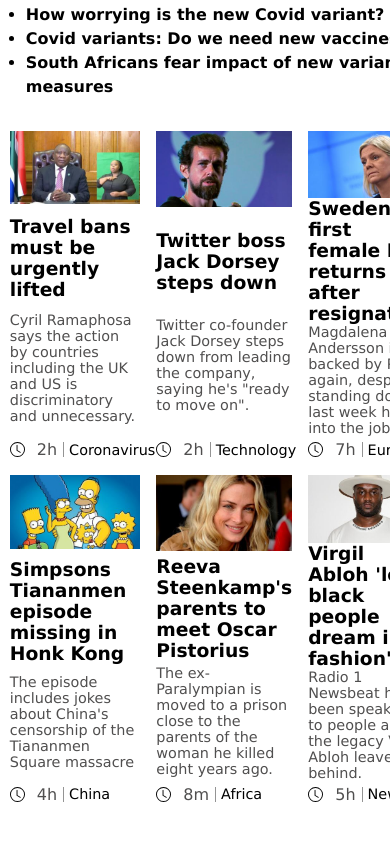
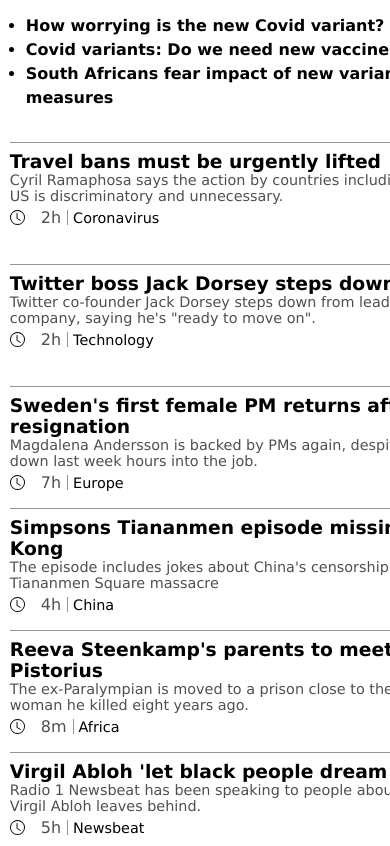
Before and after one commit to chrisnotthere/bbcnews-clone, a plain HTML site: page index.html in a window 390 px wide. Shown: the part 598-1444 px from the top of the page. Drawn offline with Linux system fonts and the light colour scheme.

Commit message:
main-content fully responsive

```diff
--- a/index.html
+++ b/index.html
@@ -115,7 +115,7 @@
                 </article>
 
                 <section class="main-grid">
-                    <article>
+                    <article class="m1">
                         <img class="main1 main-grid-pic" src="/images/article1.jpg" alt="Cyril Ramaphosa">
                         <h3>Travel bans must be urgently lifted</h3>
                         <p>Cyril Ramaphosa says the action by countries including the UK and US is discriminatory and unnecessary.</p>
@@ -124,8 +124,8 @@
                             <span>2h</span><p>Coronavirus</p>
                         </div>
                     </article>
-                    <article>
-                        <img class="main2 main-grid-pic" src="/images/article2.jpg" alt="Cyril Ramaphosa">
+                    <article class="m2">
+                        <img class="main2 main-grid-pic" src="/images/article2.jpg" alt="Jack Dorsey">
                         <h3>Twitter boss Jack Dorsey steps down</h3>
                         <p>Twitter co-founder Jack Dorsey steps down from leading the company, saying he's "ready to move on".</p>
                         <div class="article-foot">
@@ -133,8 +133,8 @@
                             <span>2h</span><p>Technology</p>
                         </div>
                     </article>
-                    <article>
-                        <img class="main3 main-grid-pic" src="/images/article3.jpg" alt="Cyril Ramaphosa">
+                    <article class="m3">
+                        <img class="main3 main-grid-pic" src="/images/article3.jpg" alt="Sweden PM">
                         <h3>Sweden's first female PM returns after resignation</h3>
                         <p>Magdalena Andersson is backed by PMs again, despite standing down last week hours into the job.</p>
                         <div class="article-foot">
@@ -142,29 +142,29 @@
                             <span>7h</span><p>Europe</p>
                         </div>
                     </article>
-                    <article>
-                        <img class="main4 main-grid-pic" src="/images/article4.jpg" alt="Cyril Ramaphosa">
+                    <article class="m4">
+                        <img class="main4 main-grid-pic" src="/images/article4.jpg" alt="The Simpsons">
                         <h3>Simpsons Tiananmen episode missing in Honk Kong</h3>
-                        <p>The episode includes jokes about China's censorship of the Tiananmen Square massacre</p>
-                        <div class="article-foot">
+                        <p class="main4">The episode includes jokes about China's censorship of the Tiananmen Square massacre</p>
+                        <div class="main4 article-foot">
                             <img src="/images/clock.svg" alt="clock">
                             <span>4h</span><p>China</p>
                         </div>
                     </article>
-                    <article>
-                        <img class="main5 main-grid-pic" src="/images/article5.jpg" alt="Cyril Ramaphosa">
+                    <article class="m5">
+                        <img class="main5 main-grid-pic" src="/images/article5.jpg" alt="Reeva Steenkamp">
                         <h3>Reeva Steenkamp's parents to meet Oscar Pistorius</h3>
-                        <p>The ex-Paralympian is moved to a prison close to the parents of the woman he killed eight years ago.</p>
-                        <div class="article-foot">
+                        <p class="main5">The ex-Paralympian is moved to a prison close to the parents of the woman he killed eight years ago.</p>
+                        <div class="main5 article-foot">
                             <img src="/images/clock.svg" alt="clock">
                             <span>8m</span><p>Africa</p>
                         </div>
                     </article>
-                    <article>
-                        <img class="main6 main-grid-pic" src="/images/article6.jpg" alt="Cyril Ramaphosa">
+                    <article class="m6">
+                        <img class="main6 main-grid-pic" src="/images/article6.jpg" alt="Virgil Abloh">
                         <h3>Virgil Abloh 'let black people dream in fashion'</h3>
-                        <p>Radio 1 Newsbeat has been speaking to people about the legacy Virgil Abloh leaves behind.</p>
-                        <div class="article-foot">
+                        <p class="main6">Radio 1 Newsbeat has been speaking to people about the legacy Virgil Abloh leaves behind.</p>
+                        <div class="main6 article-foot">
                             <img src="/images/clock.svg" alt="clock">
                             <span>5h</span><p>Newsbeat</p>
                         </div>
--- a/sass/_main-content.sass
+++ b/sass/_main-content.sass
@@ -15,7 +15,6 @@
       width: 1008px
     @media screen and (max-width:1007px)
       width: 95%
-
 
   .main
     display: flex
@@ -73,70 +72,123 @@
             color: $link-blue
             text-decoration: underline
 
-
-
     .main-grid
       display: grid
       grid-template-columns: 1fr 1fr 1fr
       grid-template-rows: 1fr
       gap: 1em
+      @media screen and (max-width:1280px)
+        grid-template-columns: 1fr 1fr 1fr 1fr
+        grid-template-rows: 0.33fr 0.33fr 0.33fr
+        grid-template-areas: 'm1 m2 m3 m4' 'm1 m2 m3 m5' 'm1 m2 m3 m6'
+        @media screen and (max-width:1007px)
+          grid-template-columns: 1fr 1fr 1fr
+          grid-template-rows: 1fr 1fr
+          grid-template-areas: 'm1 m2 m3' 'm4 m5 m6'
+          @media screen and (max-width:600px)
+            grid-template-columns: minmax(500px, 500px)
+            grid-template-rows: 1fr 1fr 1fr 1fr 1fr 1fr
+            grid-template-areas: 'm1' 'm2' 'm3' 'm4' 'm5' 'm6'
 
       article
         cursor: pointer
         display: flex
         flex-direction: column
         justify-content: space-between
+        @media screen and (max-width:600px)
+          border-top: 1px solid $grey
+          padding-top: 0.5em
+          display: inline-block!important
+          // flex-direction: row
 
-        img
+      @media screen and (max-width:1280px)
+        .m1
+          grid-area: m1
+        .m2
+          grid-area: m2
+        .m3
+          grid-area: m3
+        .m4
+          grid-area: m4
+        .m5
+          grid-area: m5
+        .m6
+          grid-area: m6
 
-        h3
-          font-weight: 600
-          &:hover
-            color: $link-blue
-            text-decoration: underline
+    img
+      @media screen and (max-width:600px)
+        width: 50%
+        float: left
+        margin-right: 0.25em
+        // clear: both
+        // @media screen and (max-width:400px)
+        //   display: none
+    h3
+      font-weight: 600
+      &:hover
+        color: $link-blue
+        text-decoration: underline
+    p
+      color: $dark-grey
+      font-size: 0.9rem
+    .article-foot
+      display: flex
+      align-items: center
+      gap: 0.75em
+      margin-top: 0.25em
+      img
+        width: 15px
+      span
+        color: $dark-grey
+        position: relative
+        &::after
+          content: ''
+          width: 1px
+          height: 15px
+          background: $grey
+          position: absolute
+          bottom: 2px
+          right: -7px
+      p
+        color: black
+        font-size: 0.9rem
+        &:hover
+          color: $link-blue
+          text-decoration: underline
 
-        p
-          color: $dark-grey
-          font-size: 0.9rem
+    .main2
+      grid-area: main2
+      // display: none
+    .main3
+      grid-area: main3
+    .main4
+      grid-area: main4
+      @media screen and (max-width:1280px)
+        display: none!important
+        @media screen and (max-width:1007px)
+          display: flex!important
+          // .m4
+          //   h3
+          //     margin: 1em 0
+    .main5
+      grid-area: main5
+      @media screen and (max-width:1280px)
+        display: none!important
+        @media screen and (max-width:1007px)
+          display: flex!important
+          // .m4
+          //   h3
+          //     margin: 1em 0
+    .main6
+      grid-area: main6
+      @media screen and (max-width:1280px)
+        display: none!important
+        @media screen and (max-width:1007px)
+          display: flex!important
+          // .m4
+          //   h3
+          //     margin: 1em 0
 
-        .article-foot
-          display: flex
-          align-items: center
-          gap: 0.75em
-          margin-top: 0.25em
-          img
-            width: 15px
-          span
-            color: $dark-grey
-            position: relative
-            &::after
-              content: ''
-              width: 1px
-              height: 15px
-              background: $grey
-              position: absolute
-              bottom: 2px
-              right: -7px
-
-          p
-            color: black
-            font-size: 0.9rem
-            &:hover
-              color: $link-blue
-              text-decoration: underline
-
-      .main1
-        grid-area: main1
-      .main2
-        grid-area: main2
-      .main3
-        grid-area: main3
-      .main4
-        grid-area: main4
-      .main5
-        grid-area: main5
-      .main6
-        grid-area: main6
-
-      .main-grid-pic
-        // width: 250px
+    .main-grid-pic
+      @media screen and (max-width:400px)
+        display: none!important
```
Also changed, not shown: css/styles.css, 1 other file.
